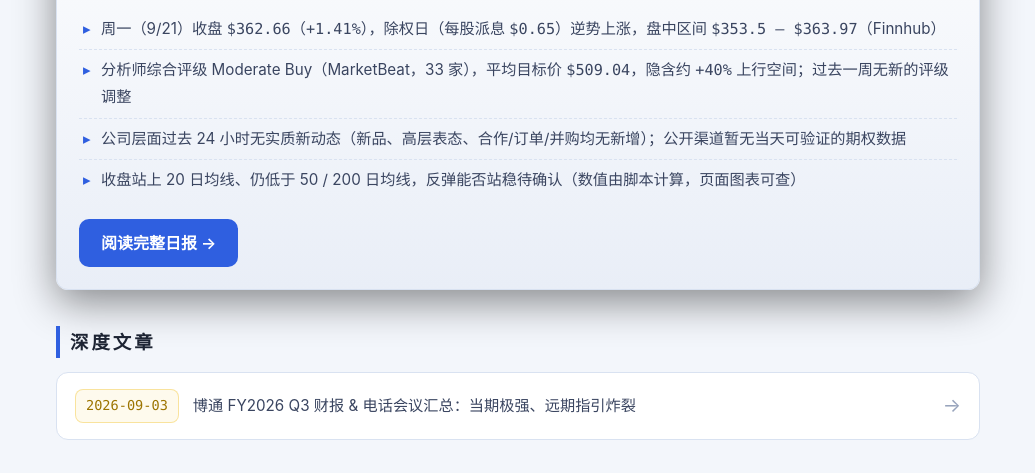
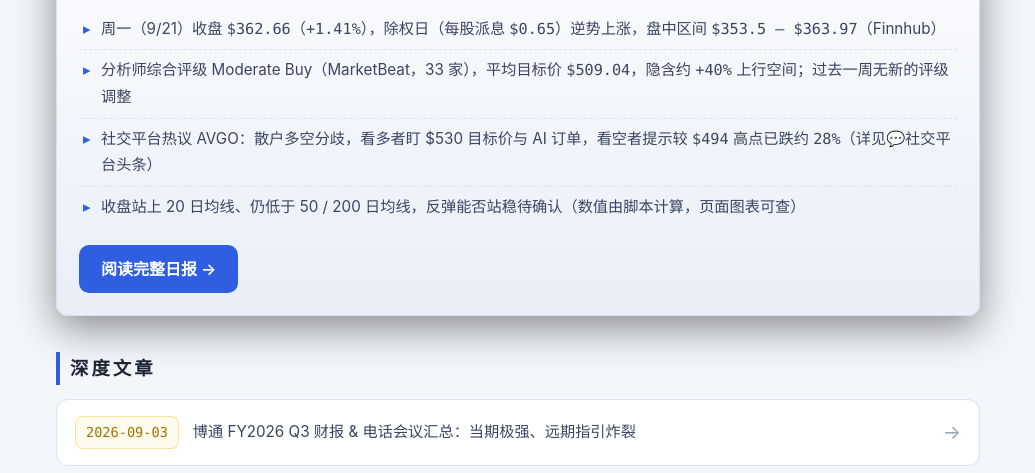
Before and after one commit to lxc-usa/fido-agvo, a plain HTML site: page index.html in a window 1280 px wide. Shown: the part 281-754 px from the top of the page, without its empty margins (122-1157 px from the left). Drawn offline with Linux system fonts and the light colour scheme.

Commit message:
发布 AVGO 每日资讯网站：index.html

```diff
--- a/index.html
+++ b/index.html
@@ -4,7 +4,7 @@
   <meta charset="UTF-8">
   <meta name="viewport" content="width=device-width, initial-scale=1.0">
   <title>AVGO 每日追踪 | Broadcom 中文投资资讯站</title>
-  <meta name="description" content="每日更新的 Broadcom (NASDAQ: AVGO) 中文投资资讯站：行情速览、基本面、分析师评级、技术面、期权市场情绪。">
+  <meta name="description" content="每日更新的 Broadcom (NASDAQ: AVGO) 中文投资资讯站：行情速览、基本面、分析师评级、技术面、社交平台头条。">
   <link rel="stylesheet" href="styles.css">
   <script>(function(){try{var m=localStorage.getItem("avgo-theme")||"system";var t=(m==="dark"||m==="light")?m:((window.matchMedia&&window.matchMedia("(prefers-color-scheme: dark)").matches)?"dark":"light");document.documentElement.setAttribute("data-theme",t);document.documentElement.setAttribute("data-theme-mode",m);}catch(e){}})();</script>
 </head>
@@ -49,7 +49,7 @@
       <ul class="key-points">
         <li>周一（9/21）收盘 <span class="num">$362.66</span>（<span class="num">+1.41%</span>），除权日（每股派息 <span class="num">$0.65</span>）逆势上涨，盘中区间 <span class="num">$353.5 – $363.97</span>（Finnhub）</li>
         <li>分析师综合评级 Moderate Buy（MarketBeat，33 家），平均目标价 <span class="num">$509.04</span>，隐含约 <span class="num">+40%</span> 上行空间；过去一周无新的评级调整</li>
-        <li>公司层面过去 24 小时无实质新动态（新品、高层表态、合作/订单/并购均无新增）；公开渠道暂无当天可验证的期权数据</li>
+        <li>社交平台热议 AVGO：散户多空分歧，看多者盯 $530 目标价与 AI 订单，看空者提示较 <span class="num">$494</span> 高点已跌约 <span class="num">28%</span>（详见💬社交平台头条）</li>
         <li>收盘站上 20 日均线、仍低于 50 / 200 日均线，反弹能否站稳待确认（数值由脚本计算，页面图表可查）</li>
       </ul>
       <a class="btn" href="briefs/2026-09-22.html">阅读完整日报 →</a>
```
